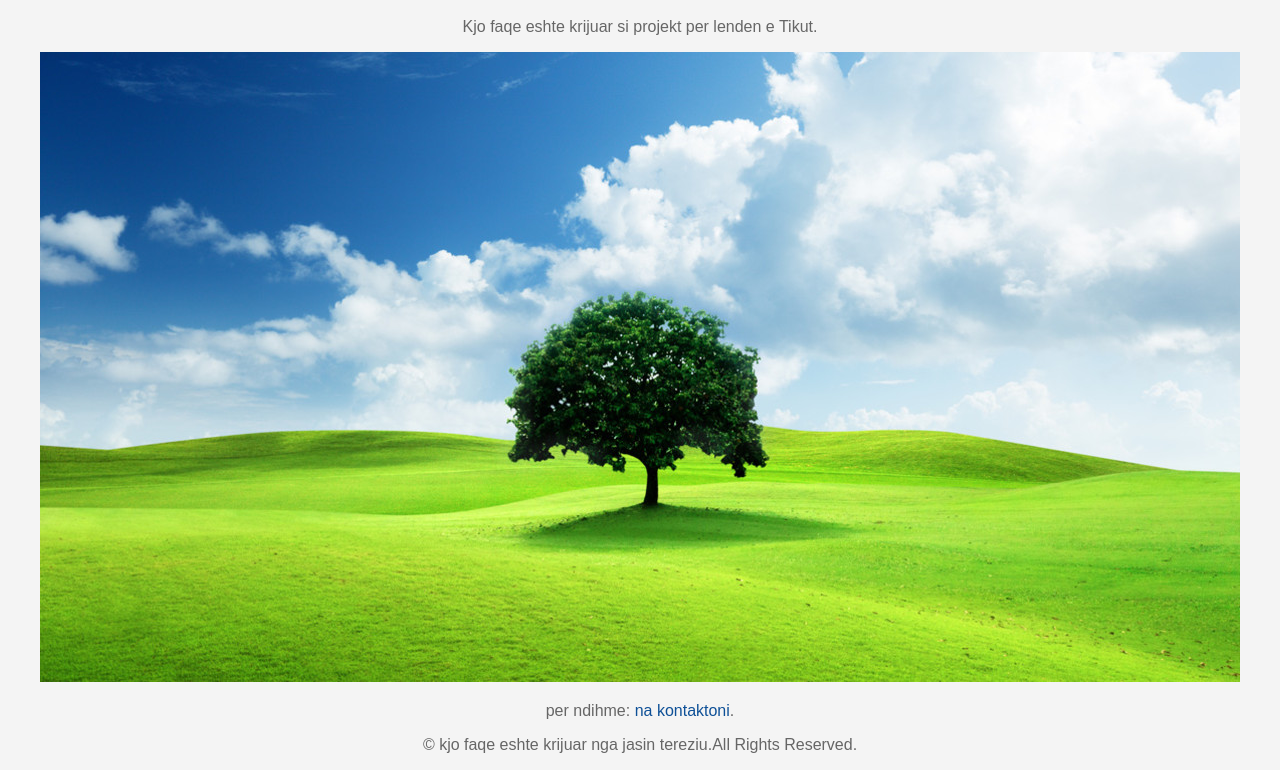
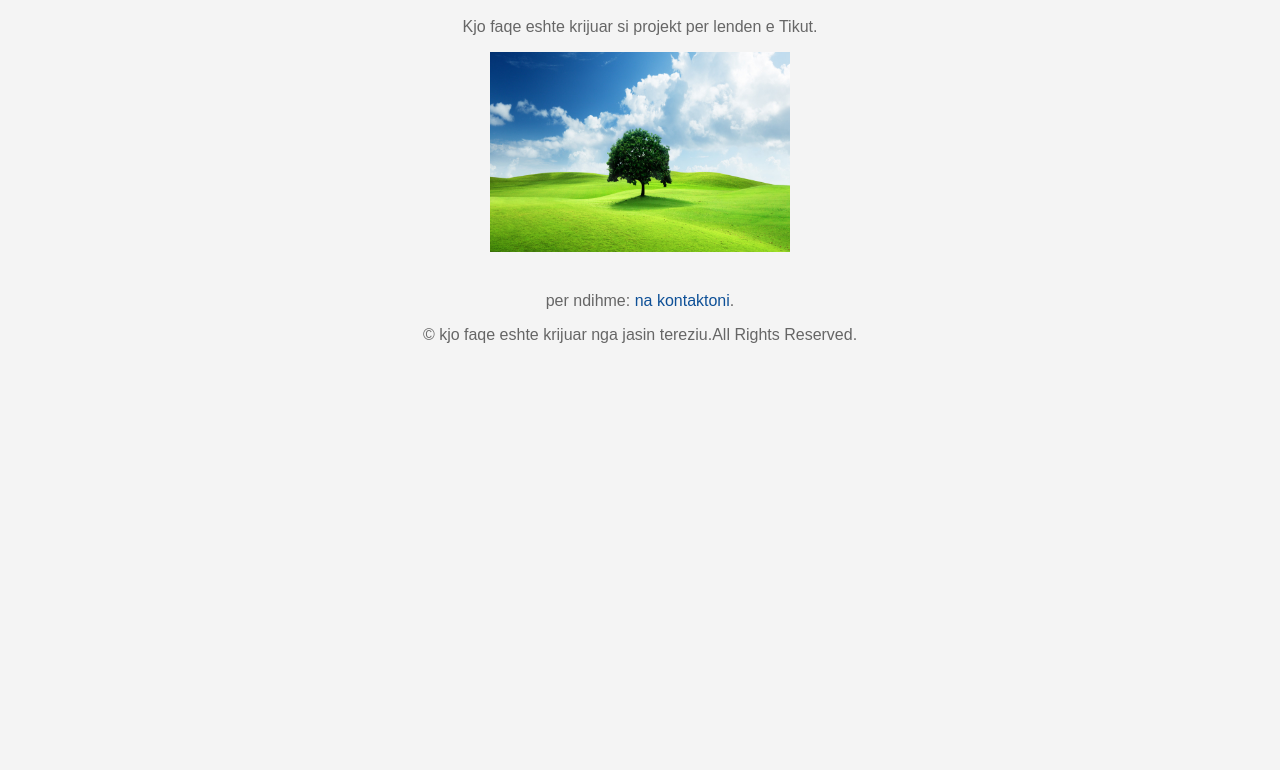
Before and after one commit to jasin553/projekt1, a plain HTML site: page top_left.html in a window 1280 px wide. Shown: the part 90-860 px from the top of the page. After the commit the page ends 800 px from the top, so only its background shows below. Drawn offline with Linux system fonts and the light colour scheme.

Commit message:
Update top_left.html

```diff
--- a/top_left.html
+++ b/top_left.html
@@ -21,7 +21,7 @@
         p {
             color: #666;
         }
-        .logo {
+        img {
             width: 300px;
             height: 200px;
             margin-bottom: 20px;
```
